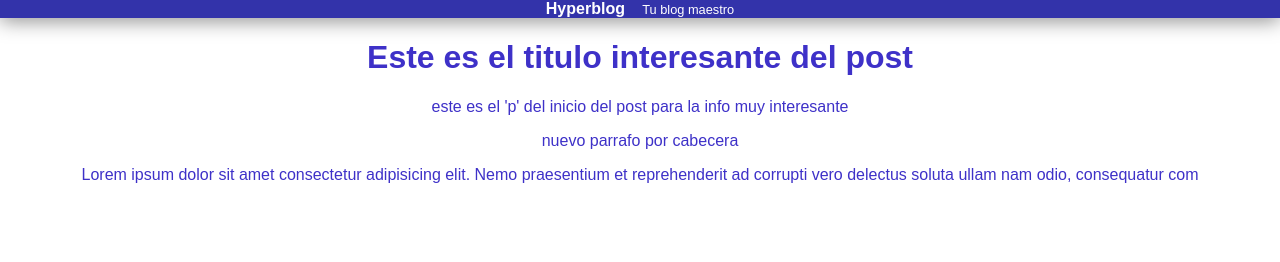
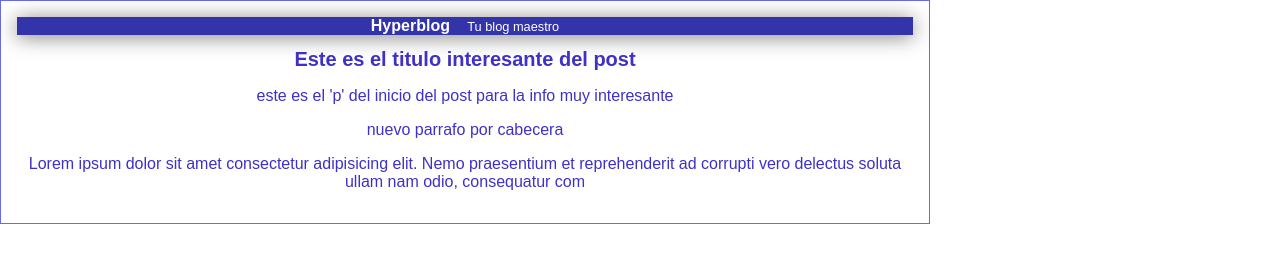
Before and after one commit to AbrahamGit05/bloggg, a plain HTML site: page index.html in a window 1280 px wide. Drawn offline with Linux system fonts and the light colour scheme.

Commit message:
posicion izquierda y tag mejorado

```diff
--- a/css1.css
+++ b/css1.css
@@ -23,3 +23,16 @@ body {
     font-weight: lighter;
     font-size: 0.8em;
 }
+#container {
+    width: 70%;
+    padding: 1em;
+    text-align: center;
+    border: 1px solid rgba(49, 51, 216, 0.724);
+    margin: 0;
+}
+
+#container h1
+{
+    font-size: 20px;
+
+}
```
